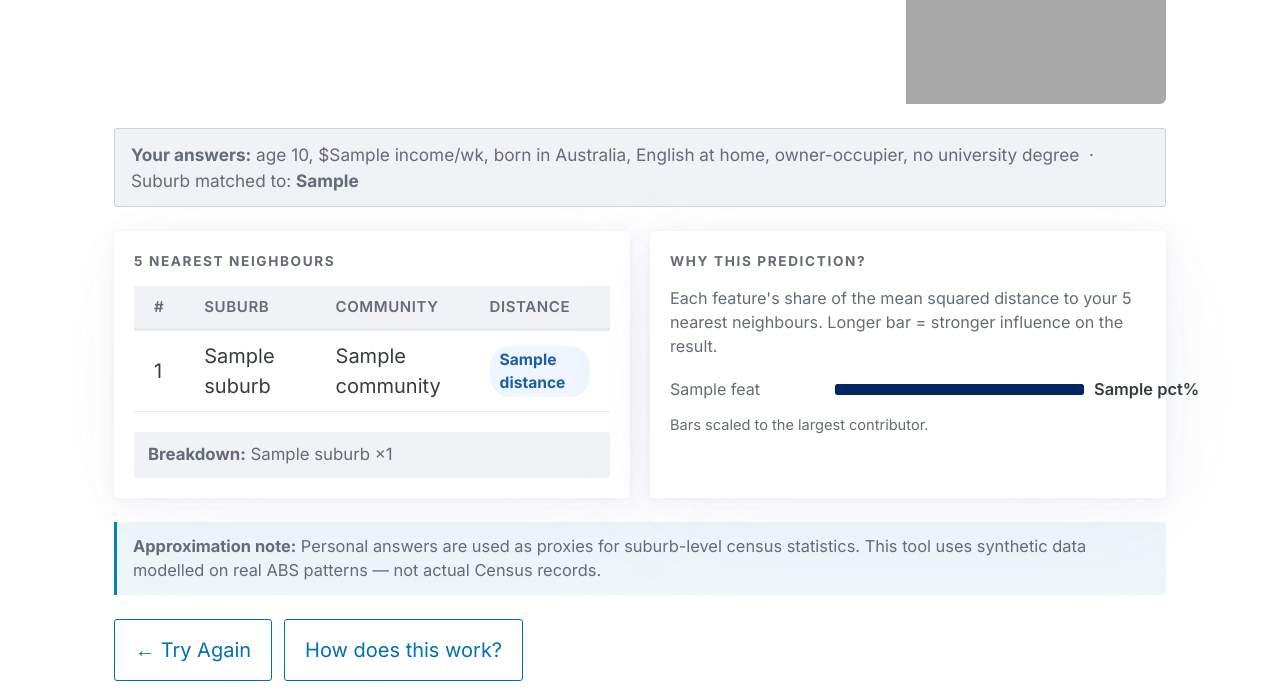
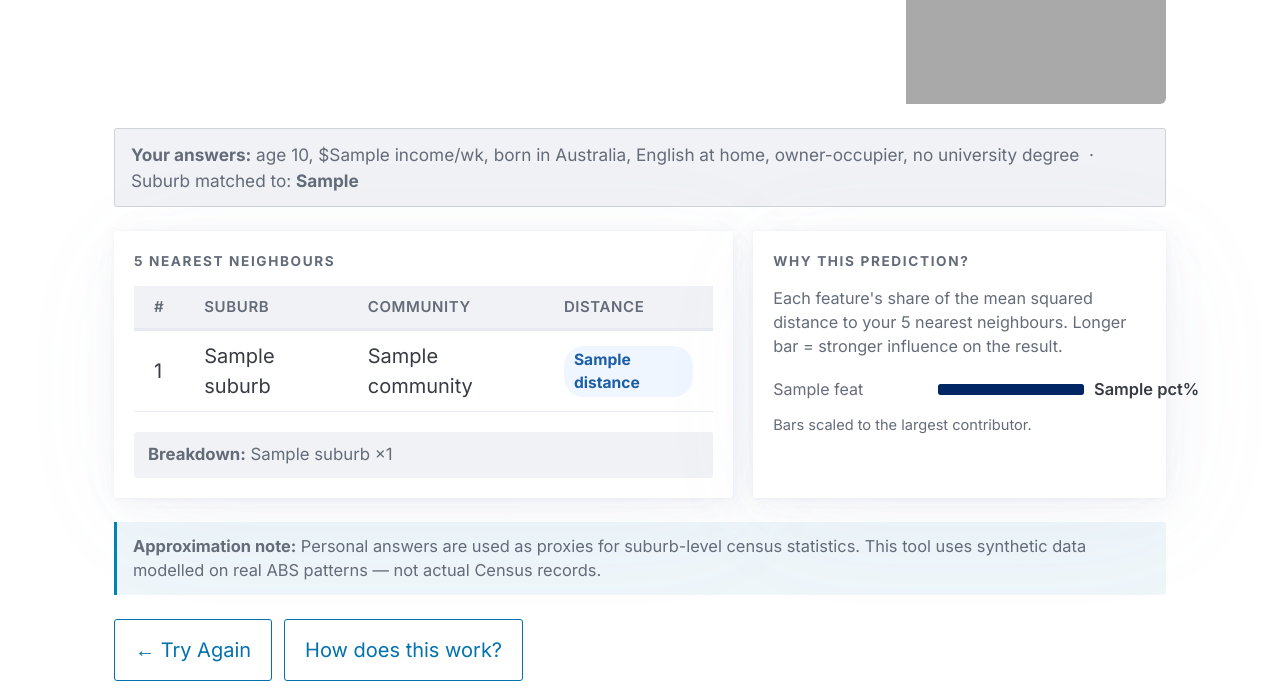
Before and after one commit to Richard-Johnson-Anglican-College/12SE_KNN_classifier, a Flask app: template templates/results.html in a window 1280 px wide. Shown: the part 295-992 px from the top of the page. Run offline with Flask 3, Linux system fonts and the light colour scheme; the template is opened without the code that fills it: most values are stand-ins (such as "Sample title", 1, 10 or a date in 2020); some libraries are stand-ins or nearby versions; grey boxes are pictures that could not be loaded.

Commit message:
results: widen neighbours column 1fr/1fr → 3fr/2fr to prevent suburb wrapping

```diff
--- a/static/style.css
+++ b/static/style.css
@@ -133,7 +133,7 @@ nav.main-nav .container { display: flex; padding: 0 24px; }
 .result-banner h1 { font-size: 2rem; margin: 6px 0 8px; color: white; }
 .result-banner p { opacity: .88; font-size: .93rem; max-width: 560px; margin-bottom: 0; color: white; }
 .profile-summary { background: #F0F2F5; border: 1px solid var(--border); border-radius: 3px; padding: 13px 16px; font-size: .86rem; color: var(--pico-muted-color); margin-bottom: 24px; }
-.results-grid { display: grid; grid-template-columns: 1fr 1fr; gap: 20px; margin-bottom: 24px; }
+.results-grid { display: grid; grid-template-columns: 3fr 2fr; gap: 20px; margin-bottom: 24px; }
 .results-grid article { margin-bottom: 0; }
 
 /* Neighbour table */
```
